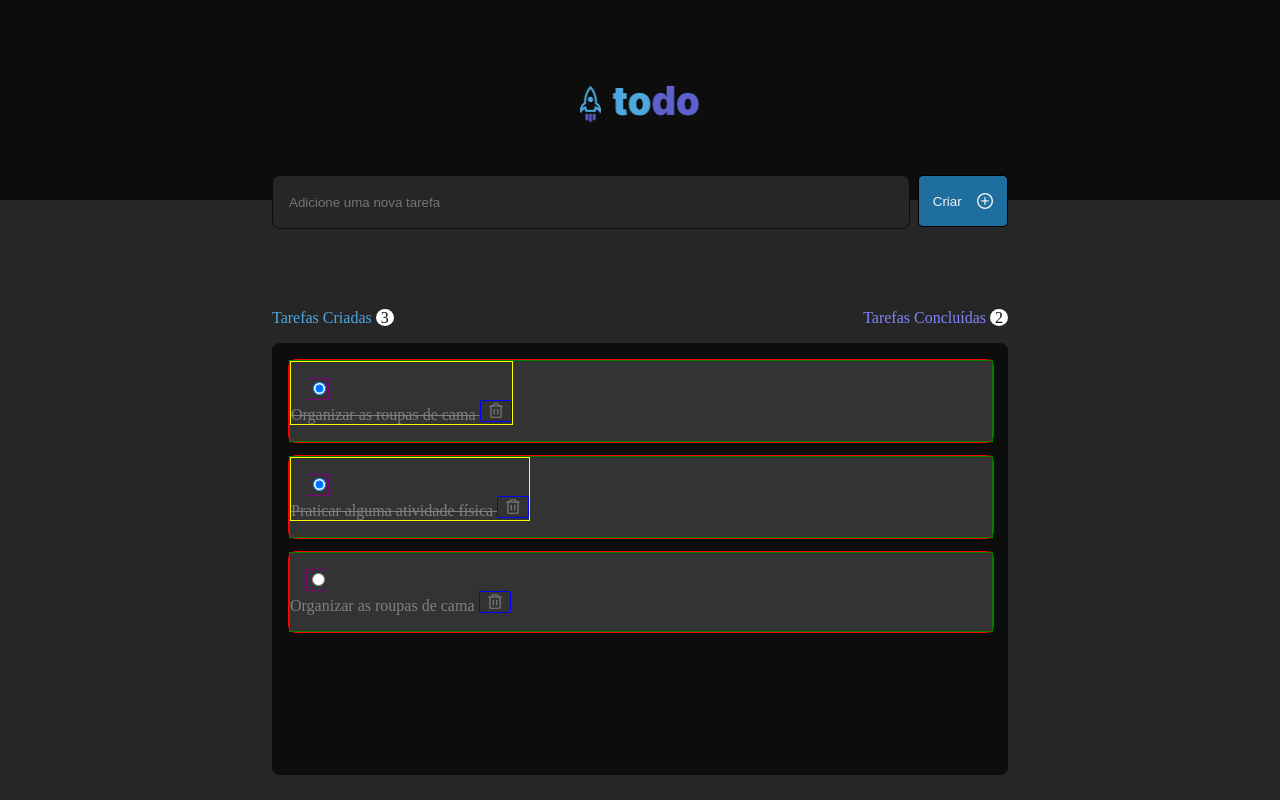
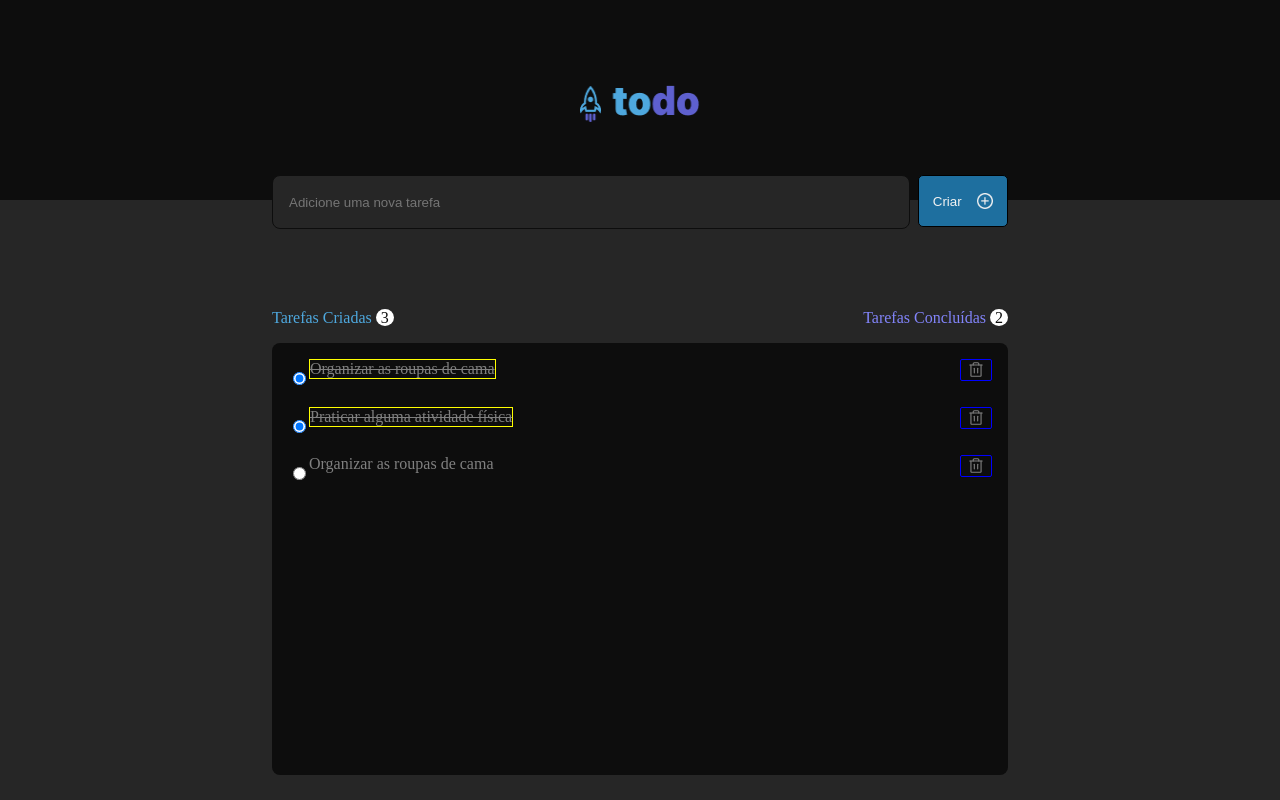
Before and after one commit to HemillyJulia/01-desafio-todo-list, a React (Vite) app: page / in a window 1280 px wide. Built offline with nearby package versions, Linux system fonts and the light colour scheme.

Commit message:
Update TaskBox.jsx

```diff
--- a/src/TaskBox.jsx
+++ b/src/TaskBox.jsx
@@ -35,22 +35,40 @@ export function TaskBox(props) {
     <div className={styles.paidastarefas}>
       {props.tasks.map((task) => {
         return (
-          <div className={styles.boxcomcadatarefa} key={task.id}>
-            <div className={styles.conteudoboxtarefas}>
 
-           {/* se o task.iscomplete for true eu passo a className, se n uma string vazia */}
 
-            <p className={task.isComplete=== true ? styles.textodatarefa : ""}>
-              <div className={styles.inputdatarefa}>
-              <input   type="radio" checked={task.isComplete} onChange={() => tarefasConcluidas(task.id)}/>
-              </div>
-              {task.title} {""}
-              {/* Na arroy function abaixo eu quero pegar o id que está mapeando e passar pra dentro da função  */}
-              <button className={styles.botaodeletar} title="Deletar Comentário" onClick={ () => deletarComentario(task.id)}><Trash size={18}/></button>
+        <div style={{display: "flex", justifyContent: "row"}}>
+          <div style={{display: "flex", justifyContent: "row", flex: 1}}>
+            {/* input e text */}
+            <input   type="radio" checked={task.isComplete} onChange={() => tarefasConcluidas(task.id)}/>
+            <p className={task.isComplete=== true ? styles.textodatarefa : ""}>{task.title}</p>
+          </div>
 
-            </p>
-            </div>
+          <div>
+            {/* button */}
+            <button className={styles.botaodeletar} title="Deletar Comentário" onClick={ () => deletarComentario(task.id)}><Trash size={18}/></button>
           </div>
+
+
+        </div>
+
+
+          // <div className={styles.boxcomcadatarefa} key={task.id}>
+          //   <div className={styles.conteudoboxtarefas}>
+
+          //  {/* se o task.iscomplete for true eu passo a className, se n uma string vazia */}
+
+          //   <p className={task.isComplete=== true ? styles.textodatarefa : ""}>
+          //     <div className={styles.inputdatarefa}>
+          //     <input   type="radio" checked={task.isComplete} onChange={() => tarefasConcluidas(task.id)}/>
+          //     </div>
+          //     {task.title} {""}
+          //     {/* Na arroy function abaixo eu quero pegar o id que está mapeando e passar pra dentro da função  */}
+          //
+
+          //   </p>
+          //   </div>
+          // </div>
         );
       })}
     </div>
```
